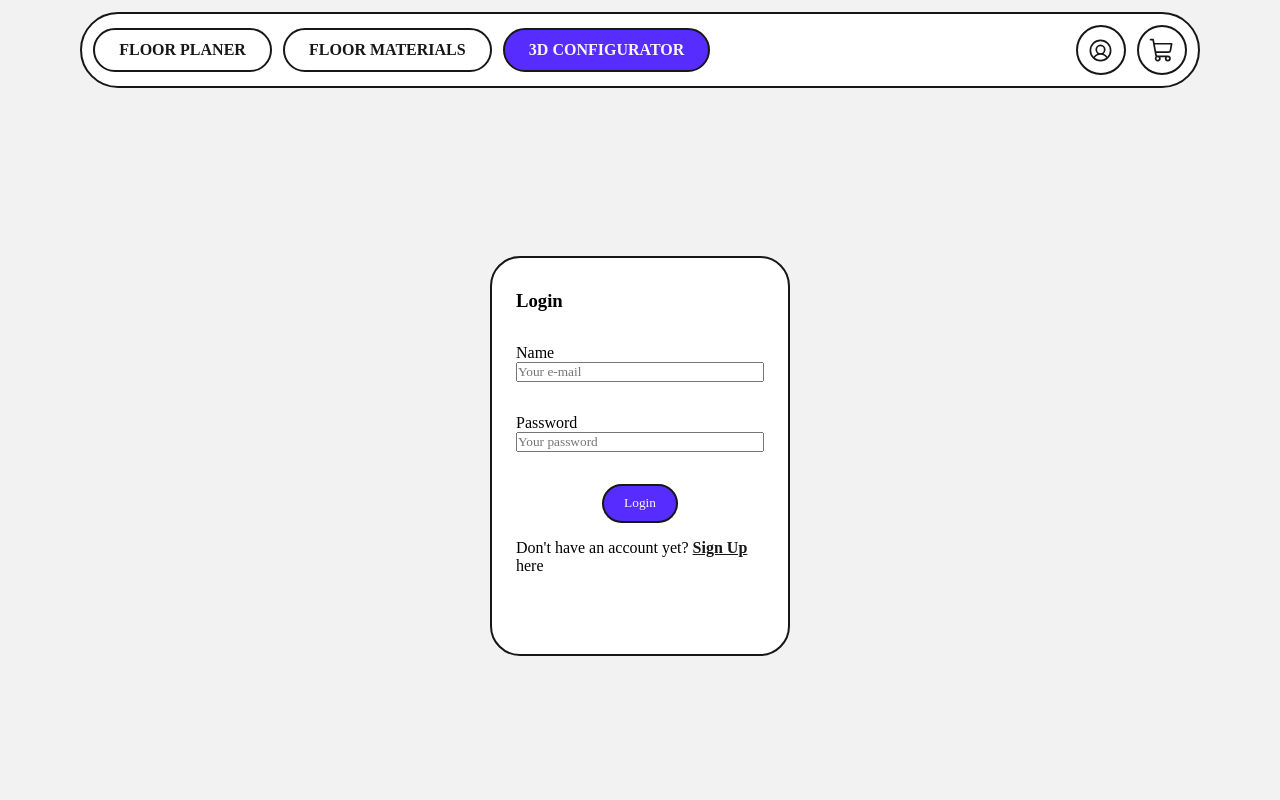
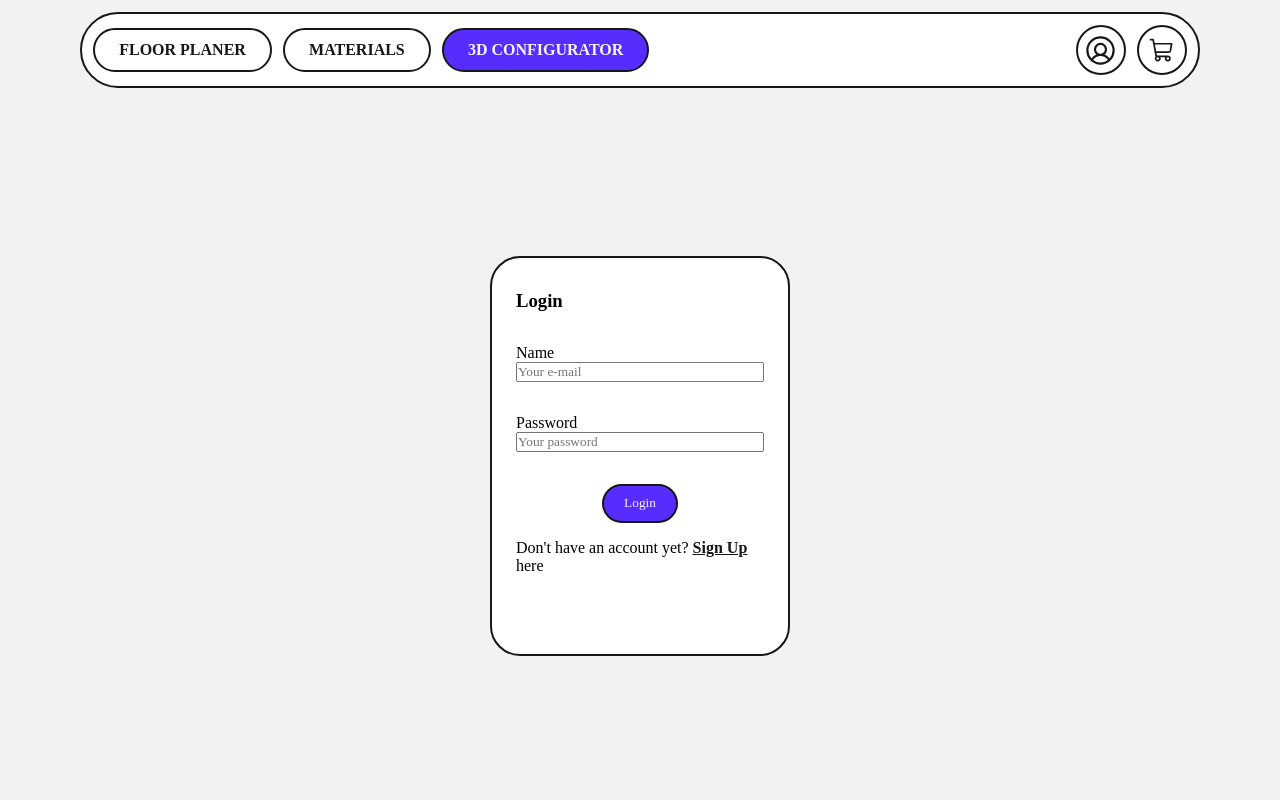
Before and after one commit to 5thAttemptCode/FloorPlaner-MERN_R3F_Docker, a React (Vite) app in the folder frontend/: page /login in a window 1280 px wide. Shown: the top 800 px of the page. Built offline with nearby package versions, Linux system fonts and the light colour scheme; no server answers.

Commit message:
Add files via upload

```diff
--- a/frontend/src/components/nav/index.jsx
+++ b/frontend/src/components/nav/index.jsx
@@ -15,11 +15,13 @@ export default function Nav() {
     <nav>
       <div>
         <LinkButton to="/">FLOOR PLANER</LinkButton>
-        <LinkButton to="/floor-materials">FLOOR MATERIALS</LinkButton>
+        <LinkButton to="/floor-materials">MATERIALS</LinkButton>
         <LinkButton to="/configurator" background="--accentColor" color="--lightColor">3D CONFIGURATOR</LinkButton>
       </div>
       <div>
-        <Link to="/login" className='icon-button' ><UserCircle /></Link>
+        <Link to="/login" className='icon-button'>
+          <UserCircle size={35} />
+        </Link>
         <Link to="/checkout" className='icon-button shopping-cart'>
           <ShoppingCart />
           {itemCount > 0 && <span className='cart-counter'>{itemCount}</span>}
```
